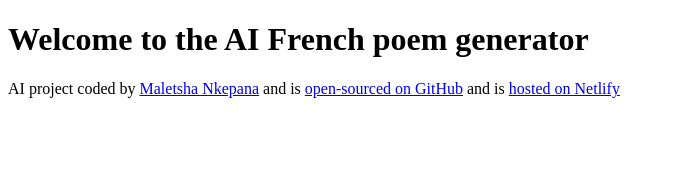
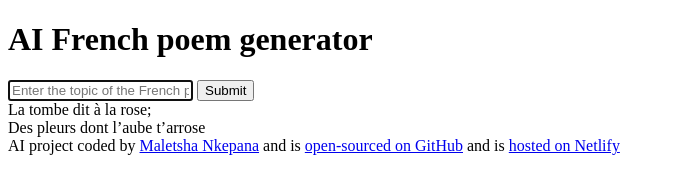
Before and after one commit to M-coder-png/french-poem-generator, a plain HTML site: page index.html in a window 1280 px wide. Shown: the whole page, without its empty margins (0-674 px from the left). Drawn offline with Linux system fonts and the light colour scheme.

Commit message:
Added basic HTML structure

```diff
--- a/index.html
+++ b/index.html
@@ -4,10 +4,31 @@
     <meta charset="UTF-8" />
     <meta name="viewport" content="width=device-width, initial-scale=1.0" />
     <link rel="stylesheet" href="styles.css" />
-    <title>AI Poem Generator</title>
+    <title>AI French Poem Generator</title>
   </head>
+
   <body>
-    <h1>Welcome to the AI French poem generator</h1>
+    <header>
+      <h1>AI French poem generator</h1>
+    </header>
+
+    <main>
+      <form>
+        <input
+          type="text"
+          placeholder="Enter the topic of the French poem"
+          autofocus
+          required
+          autocomplete="off"
+        />
+        <input type="submit" />
+      </form>
+      <div>
+        La tombe dit à la rose;
+        <br />
+        Des pleurs dont l’aube t’arrose
+      </div>
+    </main>
 
     <footer>
       AI project coded by
```
